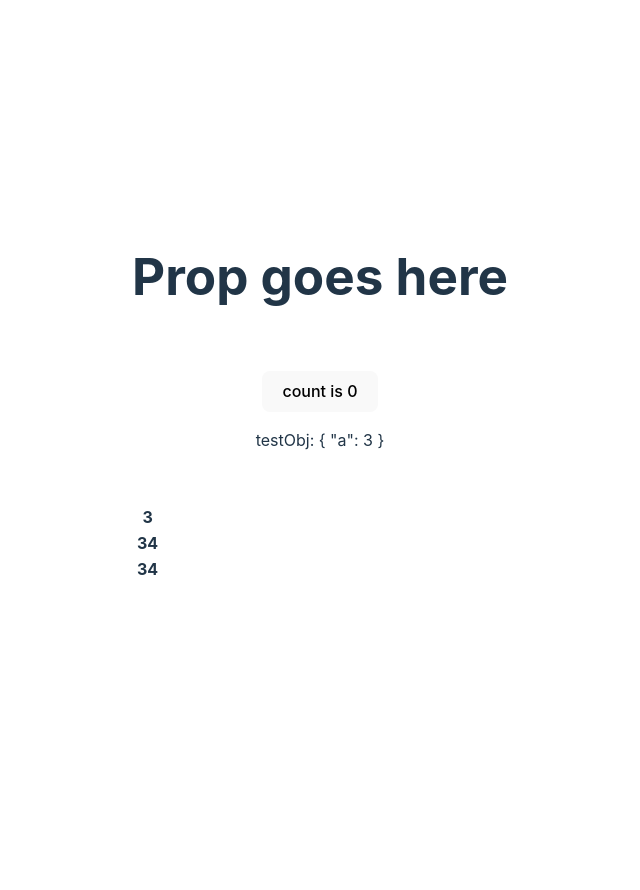
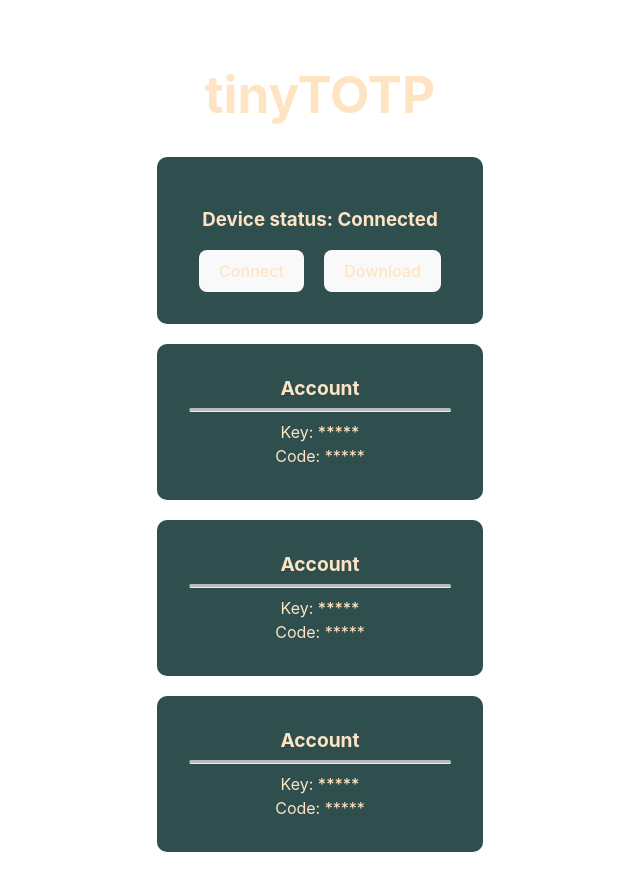
Before and after one commit to mistrpokr/tinytotp-web, a Vue app: page / in a window 1280 px wide. Shown: the top 890 px of the page, without its empty margins (320-960 px from the left). Before the commit the page ends 800 px from the top, so only its background shows below. Built offline with nearby package versions, Linux system fonts and the light colour scheme.

Commit message:
add TOTPMain

```diff
--- a/src/App.vue
+++ b/src/App.vue
@@ -2,6 +2,7 @@
 // This starter template is using Vue 3 <script setup> SFCs
 // Check out https://vuejs.org/api/sfc-script-setup.html#script-setup
 import HelloWorld from "./components/HelloWorld.vue";
+import TOTPMain from "./components/TOTPMain.vue";
 </script>
 
 <template>
@@ -13,7 +14,8 @@ import HelloWorld from "./components/HelloWorld.vue";
       <img src="./assets/vue.svg" class="logo vue" alt="Vue logo" />
     </a>
   </div> -->
-  <HelloWorld msg="Vite + Vue" />
+  <!-- <HelloWorld msg="Vite + Vue" /> -->
+  <TOTPMain></TOTPMain>
 </template>
 
 <style scoped>
--- a/src/components/HelloWorld.vue
+++ b/src/components/HelloWorld.vue
@@ -18,20 +18,6 @@ const testObj = ref(originalObj);
     <button type="button" @click="count++">count is {{ count }}</button>
     <p>testObj: {{ testObj }}</p>
   </div>
-
-  <table>
-    <th>
-      <tr>
-        3
-      </tr>
-      <tr>
-        34
-      </tr>
-      <tr>
-        34
-      </tr>
-    </th>
-  </table>
 </template>
 
 <style scoped>
--- /dev/null
+++ b/src/components/TOTPMain.vue
@@ -0,0 +1,100 @@
+<script setup>
+import { ref, computed, reactive, onMounted } from "vue";
+
+/* Data */
+const connectStatus = ref(false);
+const displayKeyStatus = ref(false);
+
+const accounts = reactive([]);
+
+/* Computed */
+const connectStatusString = computed(() =>
+  connectStatus.value ? "Disconnected" : "Connected"
+);
+const connectCmdString = computed(() =>
+  connectStatus.value ? "Disconnect" : "Connect"
+);
+const keyDisplayString = computed(() => {
+  if (!displayKeyStatus) {
+    return;
+  }
+});
+
+onMounted(() => {
+  console.log("Starting Application");
+
+  for (let _ = 0; _ < 3; _++) {
+    accounts.push({
+      id: _,
+      service: `Service #${Math.floor(Math.random())}`,
+      key: `${btoa(Math.random())}`,
+    });
+  }
+
+  console.log(accounts);
+});
+
+/* Methods */
+function toggleConnectionStatus() {
+  connectStatus.value = !connectStatus.value;
+}
+function downloadToDevice() {
+  console.log("Downloading data to tinyTOTP device...");
+}
+</script>
+
+<template>
+  <div>
+    <h1>tinyTOTP</h1>
+
+    <div class="card">
+      <h3>
+        Device status:
+        <b>{{ connectStatusString }}</b>
+      </h3>
+
+      <button @click="toggleConnectionStatus">
+        {{ connectCmdString }}
+      </button>
+      <button @click="downloadToDevice">Download</button>
+    </div>
+
+    <div class="card" v-for="a in accounts" :key="a.id">
+      <div class="card-header">Account</div>
+      <hr />
+      <div class="card-body">
+        <div>
+          Key:
+          <a href="#"> ***** </a>
+        </div>
+        <div>Code: *****</div>
+      </div>
+    </div>
+  </div>
+</template>
+
+<style lang="scss" scoped>
+* {
+  color: bisque;
+}
+
+button {
+  margin: 0 10px;
+}
+
+hr {
+  border-top: 3px solid #bbb;
+  border-radius: 5px;
+  // width: 120%;
+}
+.card {
+  background-color: darkslategray;
+  border-radius: 10px;
+  margin: 20px 0;
+}
+
+.card-header {
+  font-weight: bolder;
+  font-size: larger;
+}
+</style>
```
